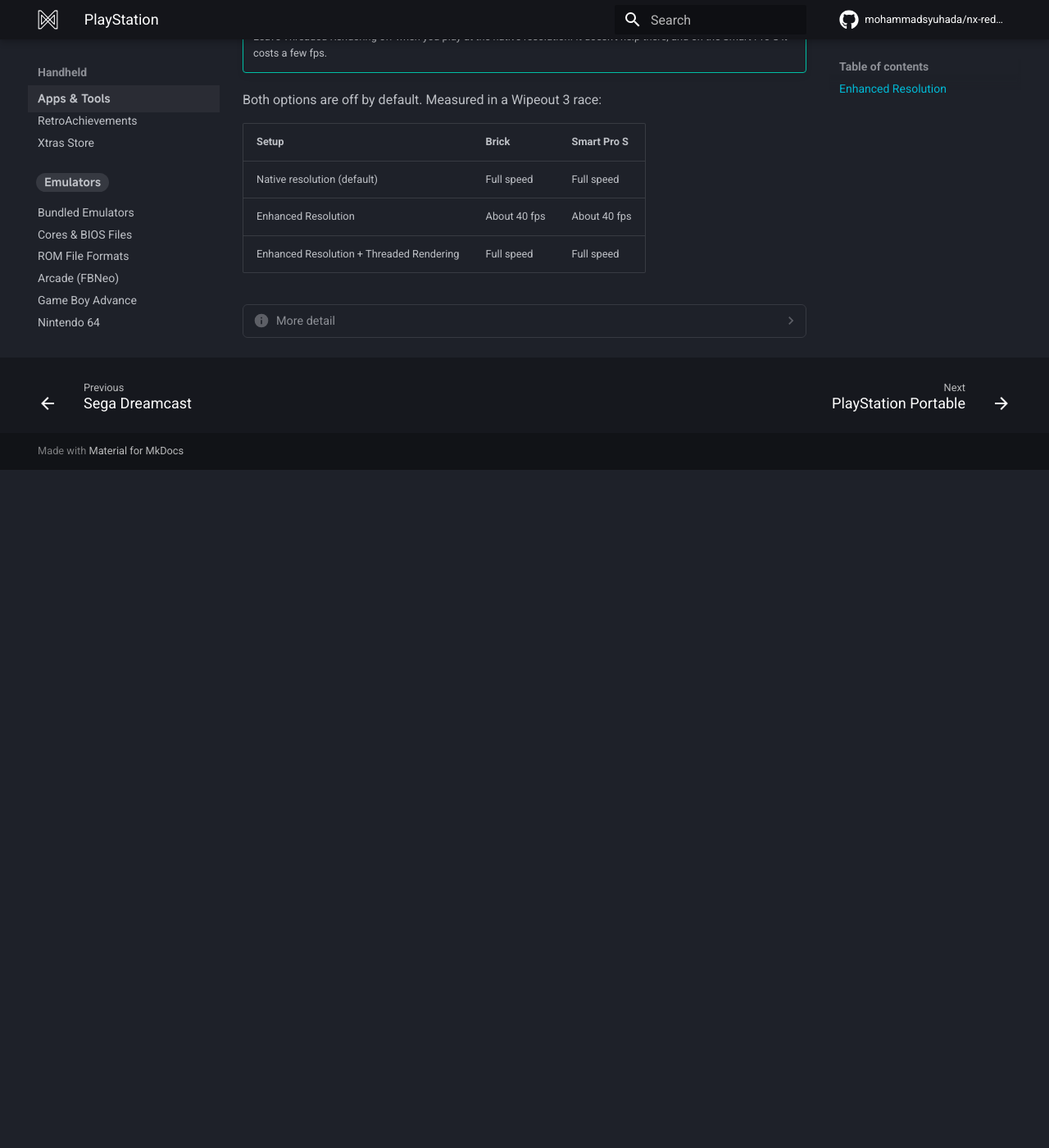
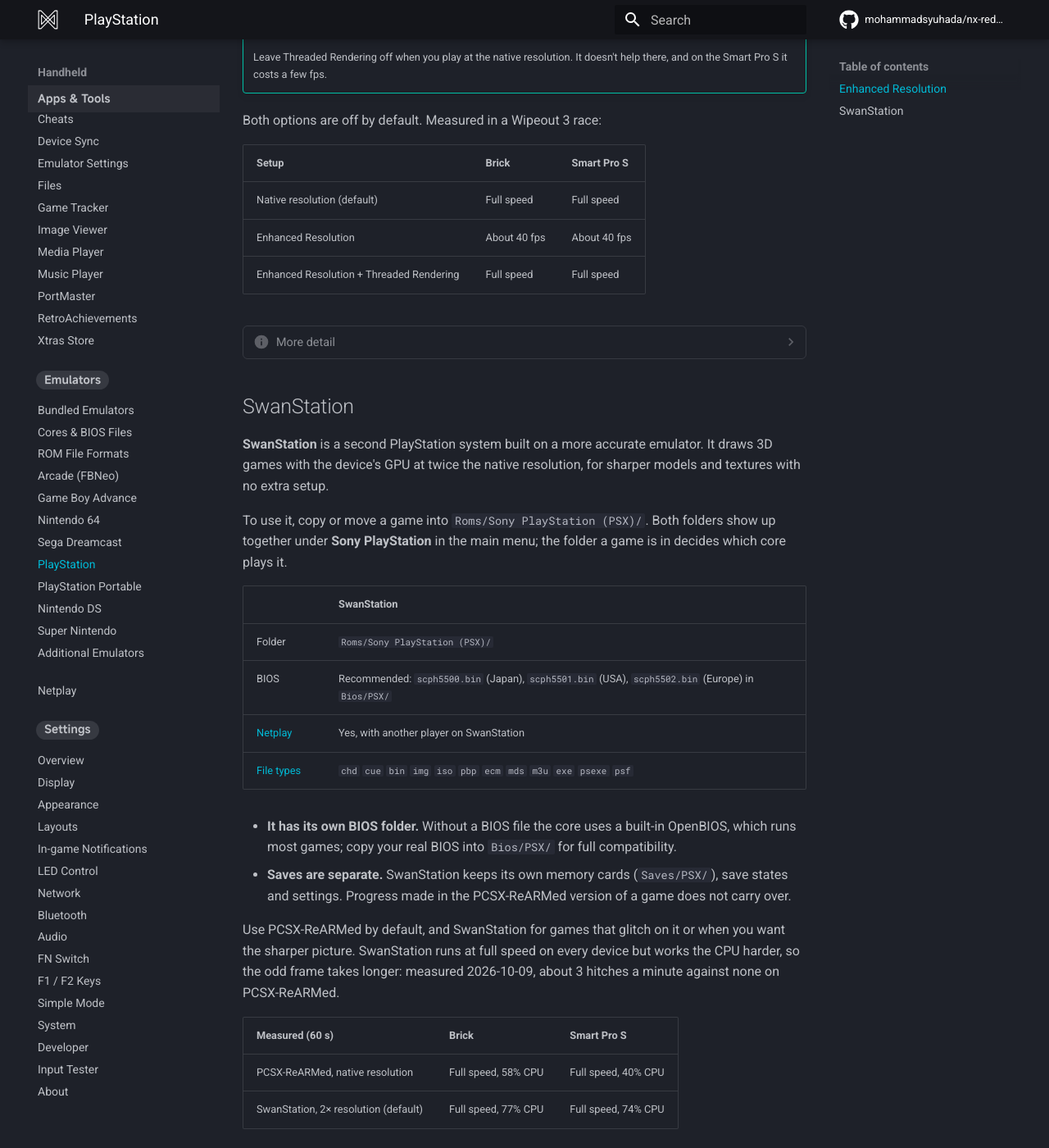
Before and after one commit to mohammadsyuhada/nx-redux-docs, an MkDocs documentation site: the page built from docs/handheld/emulators/playstation.md, in a window 1280 px wide and 1400 px high, scrolled down 890 px. Shown: the whole window at 82% size. Built offline with MkDocs 1.6.1 and Material for MkDocs 9.7.7, drawn with Linux system fonts in a browser that asks for light colours; comment, search, counter and statistics services are not loaded; before the commit the page ends 1463 px from its top, so only the background shows below that; some of the changed text lies outside the part shown.

Commit message:
docs(playstation): SwanStation as a second PlayStation system under the PSX tag

```diff
--- a/docs/handheld/emulators/playstation.md
+++ b/docs/handheld/emulators/playstation.md
@@ -1,6 +1,7 @@
 # PlayStation
 
-NX Redux plays PlayStation games with the built-in **PCSX-ReARMed** core.
+NX Redux plays PlayStation games with the built-in **PCSX-ReARMed** core, and
+ships **[SwanStation](#swanstation)** as a second, more accurate core.
 
 | | PCSX-ReARMed |
 | --- | --- |
@@ -43,3 +44,44 @@
     full-motion video, are shown as they are. Threaded Rendering moves the
     drawing work onto its own CPU core, so it no longer slows the emulation
     down.
+
+## SwanStation
+
+**SwanStation** is a second PlayStation system built on a more accurate
+emulator. It draws 3D games with the device's GPU at twice the native
+resolution, for sharper models and textures with no extra setup.
+
+To use it, copy or move a game into `Roms/Sony PlayStation (PSX)/`. Both
+folders show up together under **Sony PlayStation** in the main menu; the
+folder a game is in decides which core plays it.
+
+| | SwanStation |
+| --- | --- |
+| Folder | `Roms/Sony PlayStation (PSX)/` |
+| BIOS | Recommended: `scph5500.bin` (Japan), `scph5501.bin` (USA), `scph5502.bin` (Europe) in `Bios/PSX/` |
+| [Netplay](../netplay.md) | Yes, with another player on SwanStation |
+| [File types](rom-formats.md) | `chd` `cue` `bin` `img` `iso` `pbp` `ecm` `mds` `m3u` `exe` `psexe` `psf` |
+
+- **It has its own BIOS folder.** Without a BIOS file the core uses a
+  built-in OpenBIOS, which runs most games; copy your real BIOS into
+  `Bios/PSX/` for full compatibility.
+- **Saves are separate.** SwanStation keeps its own memory cards
+  (`Saves/PSX/`), save states and settings. Progress made in the
+  PCSX-ReARMed version of a game does not carry over.
+
+Use PCSX-ReARMed by default, and SwanStation for games that glitch on it or
+when you want the sharper picture. SwanStation runs at full speed on every
+device but works the CPU harder, so the odd frame takes longer: measured
+2026-10-09, about 3 hitches a minute against none on PCSX-ReARMed.
+
+| Measured (60 s) | Brick | Smart Pro S |
+| --- | --- | --- |
+| PCSX-ReARMed, native resolution | Full speed, 58% CPU | Full speed, 40% CPU |
+| SwanStation, 2× resolution (default) | Full speed, 77% CPU | Full speed, 74% CPU |
+
+??? info "More detail"
+    The resolution, the renderer (hardware or software) and PGXP geometry
+    correction, which removes the wobble of PlayStation 3D, are in the
+    game's [emulator options](../guide/emulator-options.md). Native
+    resolution saves a little CPU on the Brick; the software renderer looks
+    like real hardware.
```
Also changed, not shown: docs/handheld/emulators/cores.md (+2 -0 lines), docs/handheld/emulators/rom-formats.md (+1 -0 lines), docs/handheld/netplay.md (+1 -0 lines).
